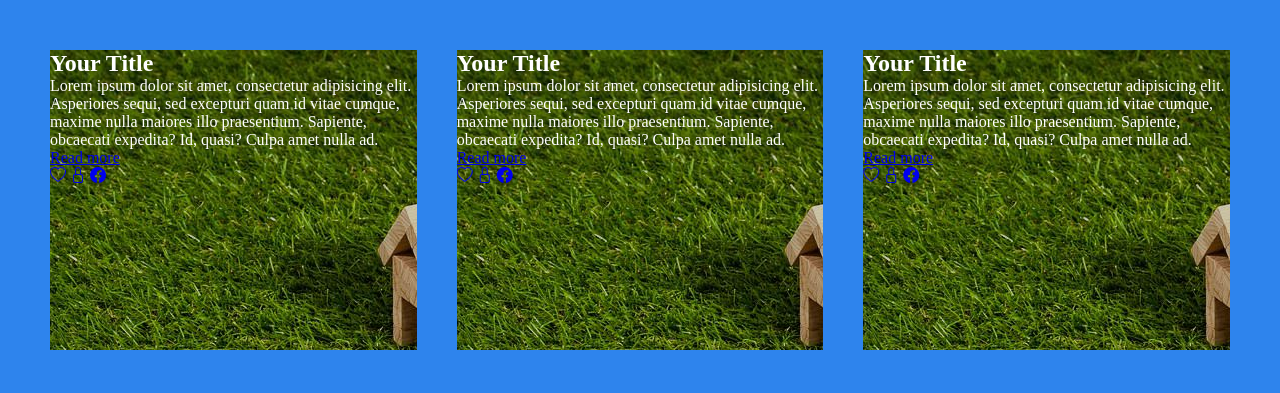
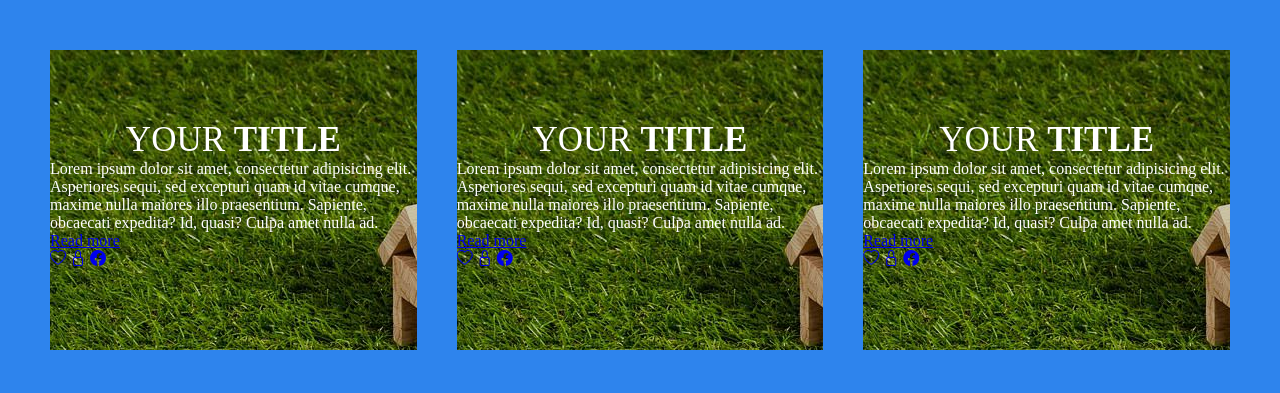
Before and after one commit to AllGun/vote-immobile, a plain HTML site: page card.html in a window 1280 px wide. Drawn offline with nearby package versions, Linux system fonts and the light colour scheme.

Commit message:
.image .details h2 done

```diff
--- a/style/card.css
+++ b/style/card.css
@@ -53,6 +53,24 @@ body {
     height: 100%;
 }
 
+.image .details h2 {
+    text-align: center;
+    font-size: 35px;
+    text-transform: uppercase;
+    font-weight: 300;
+    margin-top: 70px;
+    transition: 0.4s;
+    transition-property: transform;
+}
+
+.image .details h2 span {
+    font-weight: 900;
+}
+
+.image:hover .details h2 {
+    transform: translateY(-30px);
+}
+
 footer {
 
 }
```
